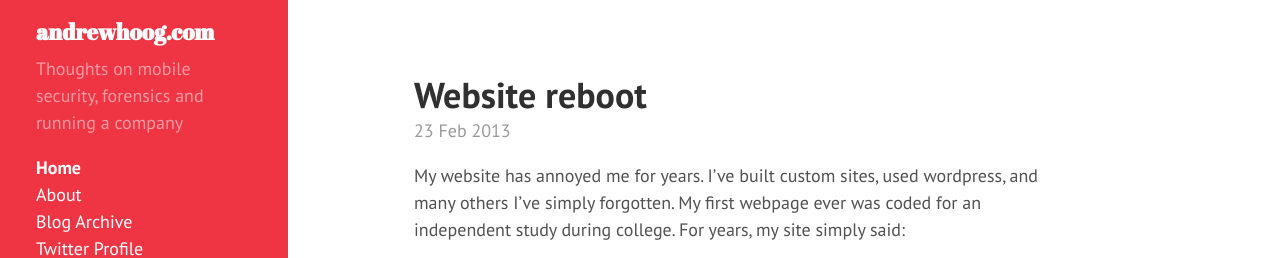
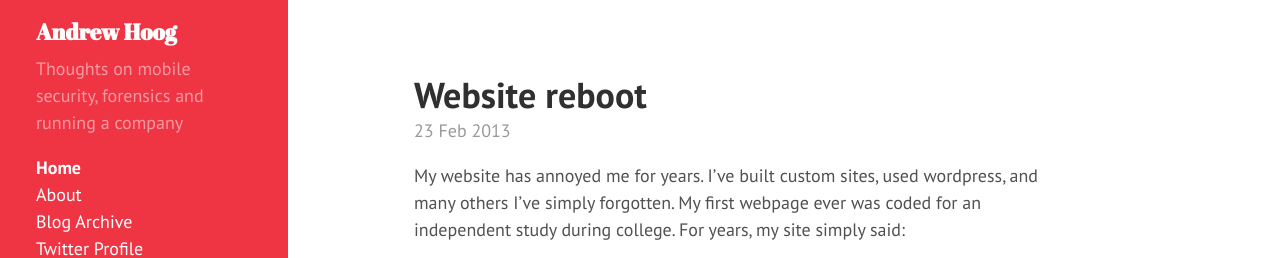
Before and after one commit to ahoog42/ahoog42.github.io, a Jekyll site: the page built from index.html, in a window 1280 px wide. Shown: the top 258 px of the page. Built offline with Jekyll 4.4.1, drawn with Linux system fonts in a browser that asks for light colours; Markdown is read by kramdown in place of the engine named in the settings; the list of posts is cut into pages by our own code.

```diff
--- a/_config.yml
+++ b/_config.yml
@@ -7,7 +7,7 @@
 permalink:        /blog/:year/:month/:title/
 
 # Setup
-title:            andrewhoog.com
+title:            Andrew Hoog
 tagline:          'CEO/Co-founder of viaForensics'
 description:      'Thoughts on mobile security, forensics and running a  company'
 url:              http://andrewhoog.com
```
